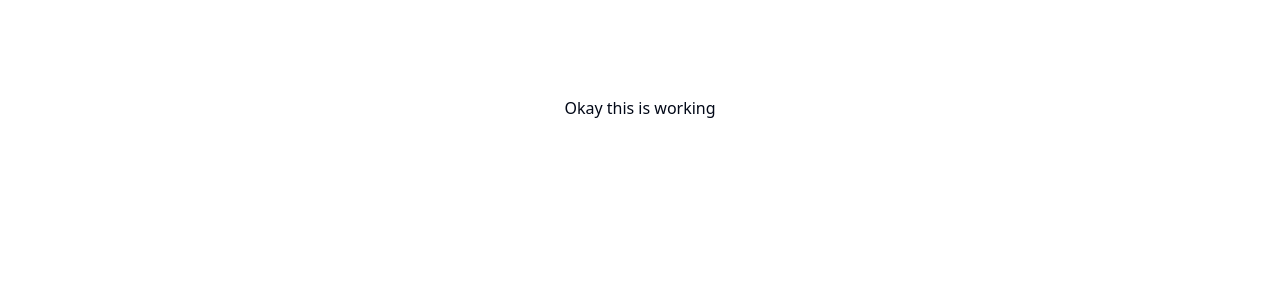
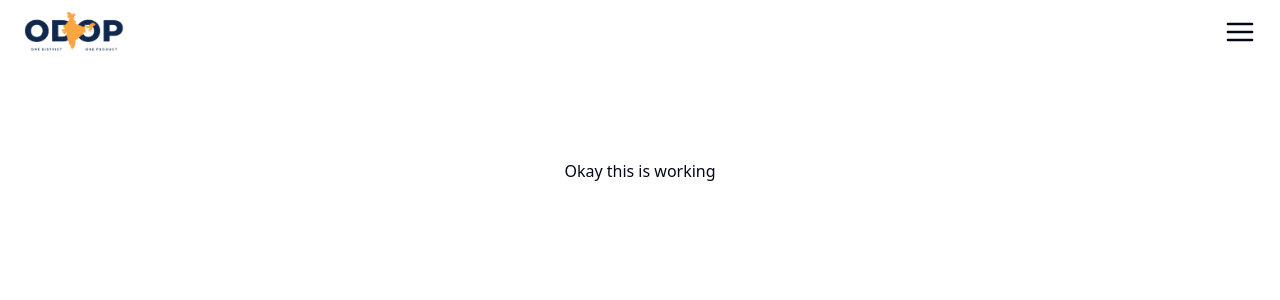
Before and after one commit to DhruvLohar/odop-frontend, a Next.js app: page / in a window 1280 px wide. Shown: the top 300 px of the page. Built offline with nearby package versions, Linux system fonts and the light colour scheme.

Commit message:
navbar made without links and routes

```diff
--- a/src/app/layout.js
+++ b/src/app/layout.js
@@ -3,16 +3,18 @@ import { ThemeProvider } from "@/context/theme-provider";
 import { Toaster } from "@/components/ui/sonner";
 import { cn } from "@/lib/utils";
 import "./globals.css";
+import Navbar from "@/components/custom/Navbar";
 
 const fontSans = FontSans({
   subsets: ["latin"],
   variable: "--font-sans",
-  display: "swap"
+  display: "swap",
 });
 
 export const metadata = {
   title: "ODOP",
-  description: "ODOP Initiative for local artisans helping them scale thier dreams",
+  description:
+    "ODOP Initiative for local artisans helping them scale thier dreams",
 };
 
 export default function RootLayout({ children }) {
@@ -20,7 +22,7 @@ export default function RootLayout({ children }) {
     <html lang="en" suppressHydrationWarning>
       <body
         className={cn(
-          "min-h-screen bg-background font-sans antialiased",
+          " min-h-screen bg-background font-sans antialiased",
           fontSans.variable
         )}
       >
@@ -30,6 +32,7 @@ export default function RootLayout({ children }) {
           enableSystem
           disableTransitionOnChange
         >
+          <Navbar />
           {children}
 
           <Toaster />
--- a/src/app/page.js
+++ b/src/app/page.js
@@ -1,6 +1,6 @@
 export default function Home() {
   return (
-    <main className="flex min-h-screen flex-col items-center justify-between p-24">
+    <main className="flex flex-col items-center justify-between p-24">
       <h1>Okay this is working</h1>
     </main>
   );
--- /dev/null
+++ b/src/components/custom/Navbar.jsx
@@ -0,0 +1,97 @@
+"use client";
+import React from "react";
+import Image from "next/image";
+import { useState } from "react";
+import Link from "next/link";
+const userLinks = [
+  { name: "My Profile", url: "/" },
+  { name: "Crowd Fundings", url: "/" },
+  { name: "NewsLetter", url: "/" },
+  { name: "Explore Products", url: "/" },
+  { name: "Bulk Orders", url: "/" },
+];
+
+const artisanLinks = [
+  { name: "My Profile", url: "/" },
+  { name: "My Products", url: "/" },
+  { name: "Bulk Order Request", url: "/" },
+  { name: "Inventory", url: "/" },
+  { name: "WorkShops", url: "/" },
+  { name: "Job Portal", url: "/" },
+  { name: "Rental Machines", url: "/" },
+  { name: "Inter District Collab", url: "/" },
+];
+const Navbar = () => {
+  const [Open, setOpen] = useState(false);
+  const userType = "artisan";
+  const links = userType === "artisan" ? artisanLinks : userLinks;
+
+  return (
+    <>
+      <div
+        className={`w-full h-full flex justify-between px-6 py-3 sticky top-0 bg-${
+          Open ? "transparent" : "white"
+        } z-20`}
+      >
+        <Image src="/odopLogo.png" height={100} width={100} />
+        <button onClick={() => setOpen((prev) => !prev)}>
+          {Open ? (
+            <svg
+              xmlns="http://www.w3.org/2000/svg"
+              width="24"
+              height="24"
+              viewBox="0 0 24 24"
+              fill="none"
+              stroke="#ffffff"
+              stroke-width="2"
+              stroke-linecap="round"
+              stroke-linejoin="round"
+              class="lucide lucide-x"
+            >
+              <path d="M18 6 6 18" />
+              <path d="m6 6 12 12" />
+            </svg>
+          ) : (
+            <svg
+              xmlns="http://www.w3.org/2000/svg"
+              width="32"
+              height="32"
+              viewBox="0 0 24 24"
+              fill="none"
+              stroke="currentColor"
+              stroke-width="2"
+              stroke-linecap="round"
+              stroke-linejoin="round"
+              class="lucide lucide-align-justify"
+            >
+              <line x1="3" x2="21" y1="6" y2="6" />
+              <line x1="3" x2="21" y1="12" y2="12" />
+              <line x1="3" x2="21" y1="18" y2="18" />
+            </svg>
+          )}
+        </button>
+      </div>
+      <div
+        className={`flex flex-col items-start justify-start absolute top-0 space-y-10 py-20 p-6 h-full w-full bg-black/80 z-10 ${
+          Open ? "" : "hidden"
+        }`}
+      >
+        {links.map((link) => (
+          <Link
+            href={link.url}
+            key={link.url}
+            className={`text-2xl text-white font-black `}
+            onClick={() => {
+              setOpen((prev) => !prev);
+              setActiveLink(link.url);
+            }}
+          >
+            {link.name}
+          </Link>
+        ))}
+      </div>
+    </>
+  );
+};
+
+export default Navbar;
```
Also changed, not shown: public/odopLogo.png (added).
